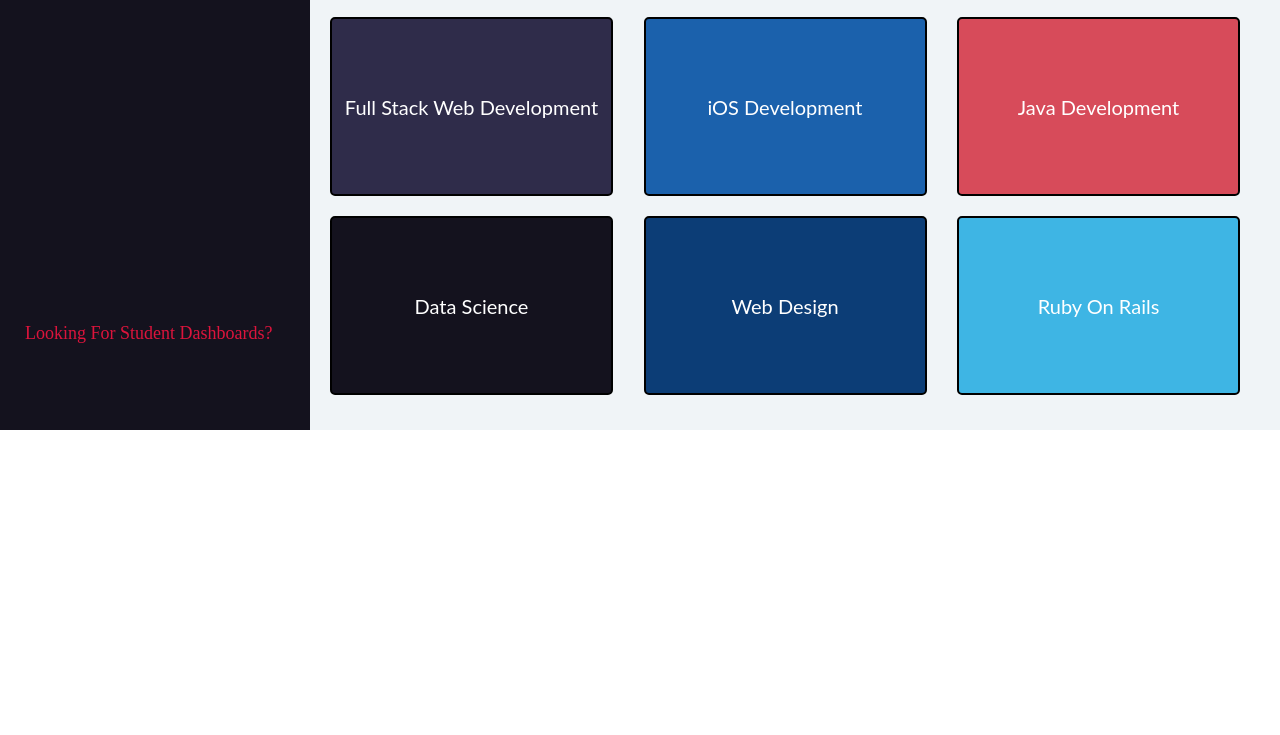
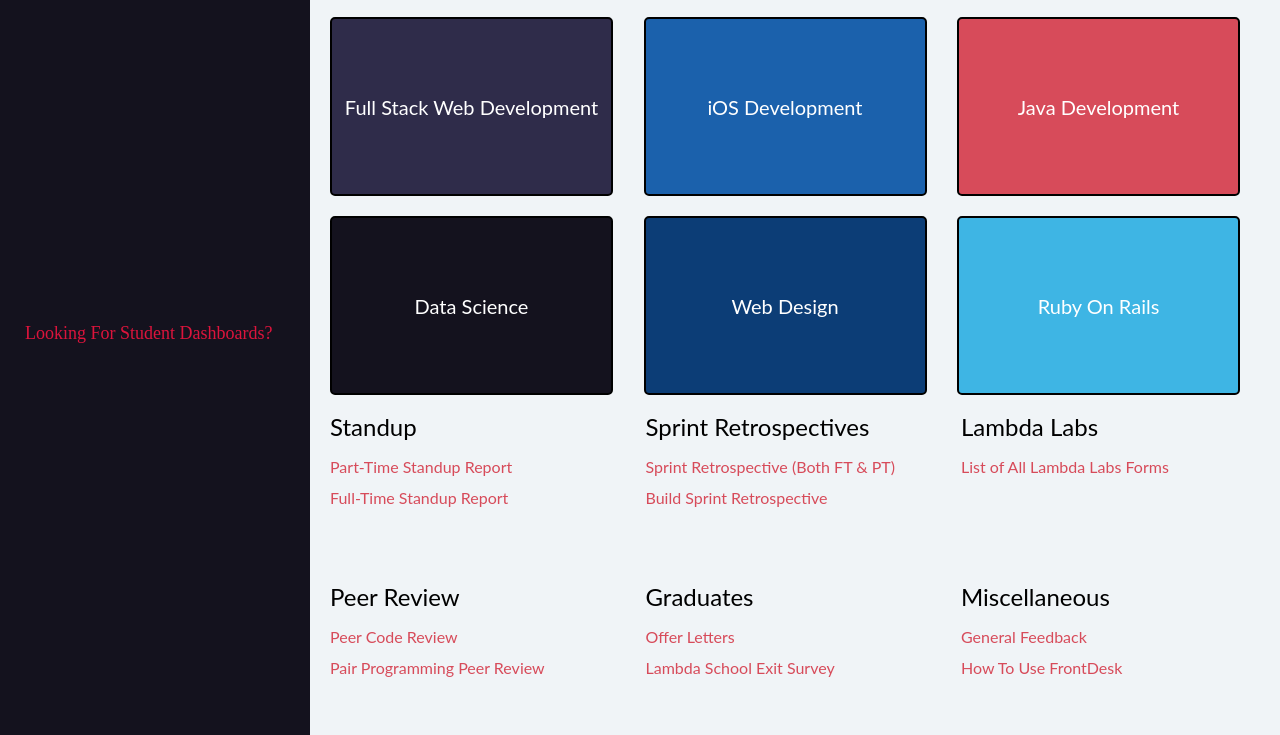
Before and after one commit to BevinKylie/lambda-tk-clone, a plain HTML site: page index.html in a window 1280 px wide. Shown: the part 448-1183 px from the top of the page. Before the commit the page ends 878 px from the top, so only its background shows below. Drawn offline with Linux system fonts and the light colour scheme.

Commit message:
home page done

```diff
--- a/index.html
+++ b/index.html
@@ -45,12 +45,35 @@
 
             </div>
             <div class="forms-section">
-                <div class="form-box"></div>
-                <div class="form-box"></div>
-                <div class="form-box"></div>
-                <div class="form-box"></div>
-                <div class="form-box"></div>
-                <div class="form-box"></div>
+                <div class="form-box">
+                    <h3>Standup</h3>
+                    <p>Part-Time Standup Report</p>
+                    <p>Full-Time Standup Report</p>
+                </div>
+                <div class="form-box">
+                    <h3>Sprint Retrospectives</h3>
+                    <p>Sprint Retrospective (Both FT & PT)</p>
+                    <p>Build Sprint Retrospective</p>
+                </div>
+                <div class="form-box">
+                    <h3>Lambda Labs</h3>
+                    <p>List of All Lambda Labs Forms</p>
+                </div>
+                <div class="form-box">
+                    <h3>Peer Review</h3>
+                    <p>Peer Code Review</p>
+                    <p>Pair Programming Peer Review</p>
+                </div>
+                <div class="form-box">
+                    <h3>Graduates</h3>
+                    <p>Offer Letters</p>
+                    <p>Lambda School Exit Survey</p>
+                </div>
+                <div class="form-box">
+                    <h3>Miscellaneous</h3>
+                    <p>General Feedback</p>
+                    <p>How To Use FrontDesk</p>
+                </div>
 
 
             </div>
--- a/less/main.less
+++ b/less/main.less
@@ -243,3 +243,26 @@ table {
         background-color: rgb(215,75,90);
     }
 }
+
+.forms-section{
+    h3{
+        font-size: 24px;
+        margin-bottom: 20px;
+    }
+    p{
+        font-size: 16px;
+        line-height: 1;
+        color: rgb(215,75,90)
+    }
+    font-family: Lato;
+    display: flex;
+    flex-wrap: wrap;
+    width: 100%;
+    justify-content: space-between;
+    .form-box{
+        width: 30%;
+        height: 150px;
+        margin-top: 20px;
+        margin-right:20px;
+    }
+}
```
Also changed, not shown: css/main.css.
